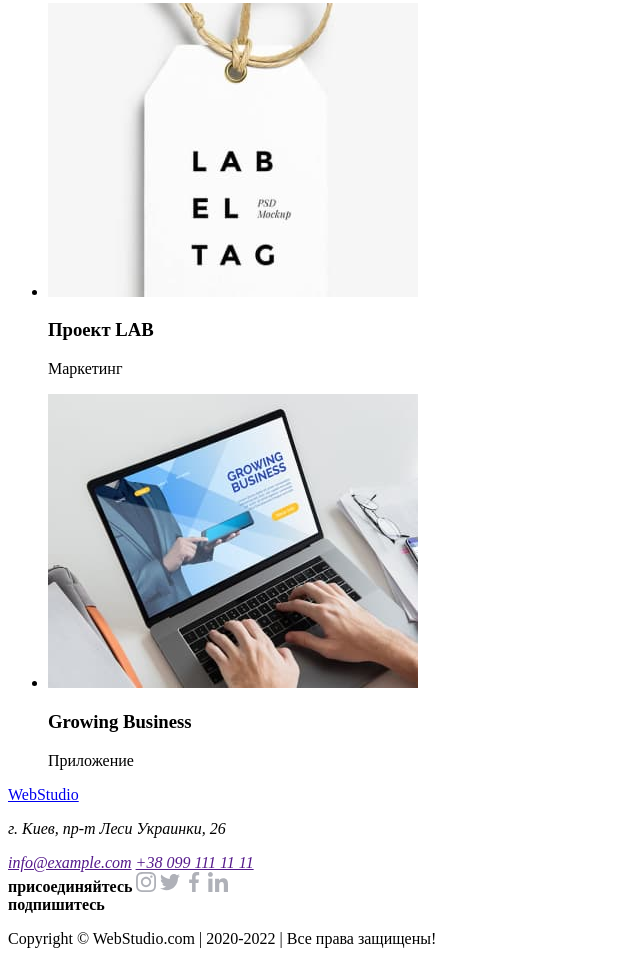
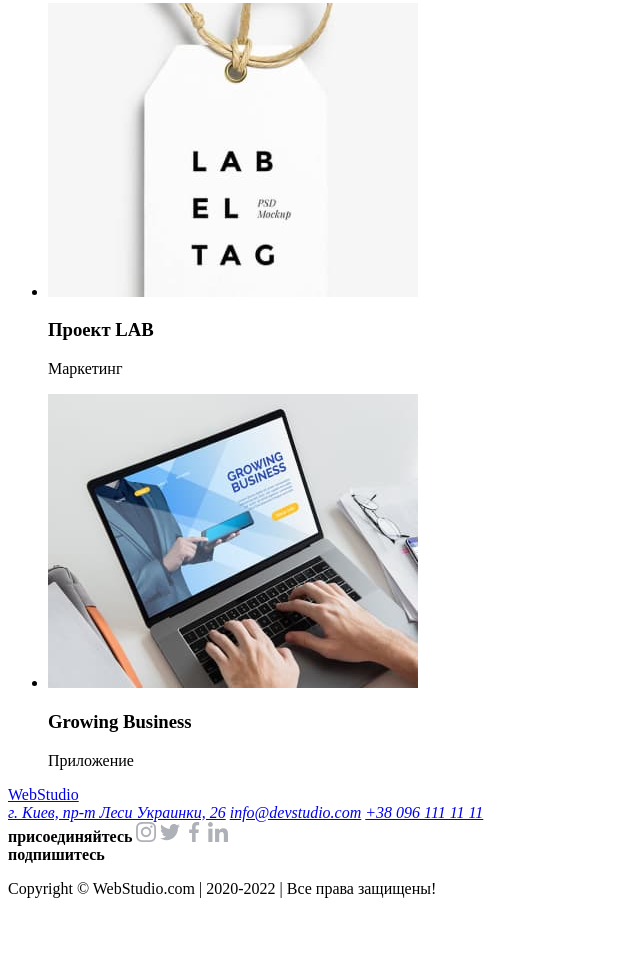
Before and after one commit to vsenikiperebral/tutorial-1, a plain HTML site: page portfolio.html in a window 1280 px wide. Shown: the part 3169-4133 px from the top of the page, without its empty margins (0-640 px from the left). After the commit the page ends 4083 px from the top, so only its background shows below. Drawn offline with Linux system fonts and the light colour scheme.

Commit message:
html finish

```diff
--- a/portfolio.html
+++ b/portfolio.html
@@ -27,8 +27,8 @@
         </nav>
 
         <ul>
-            <li><a href="">info@devstudio.com</a></li>
-            <li><a href="">+38 096 111 11 11</a></li>
+            <li><a href="mailto:info@devstudio.com">info@devstudio.com</a></li>
+            <li><a href="tel:+380961111111">+38 096 111 11 11</a></li>
         </ul>
     </header>
 
@@ -117,9 +117,9 @@
         <a href="/" class="logo">WebStudio</a>
         <div>
             <address>
-                <p>г. Киев, пр-т Леси Украинки, 26</p>
-                <a href="">info@example.com</a>
-                <a href="">+38 099 111 11 11</a>
+                <a href="https://goo.gl/maps/1j77s263oT8hCgZB6">г. Киев, пр-т Леси Украинки, 26</a>
+                <a href="mailto:info@devstudio.com">info@devstudio.com</a>
+                <a href="tel:+380961111111">+38 096 111 11 11</a>
             </address>
         </div>
         <div>
```
Also changed, not shown: index.html (+12 -5 lines).
